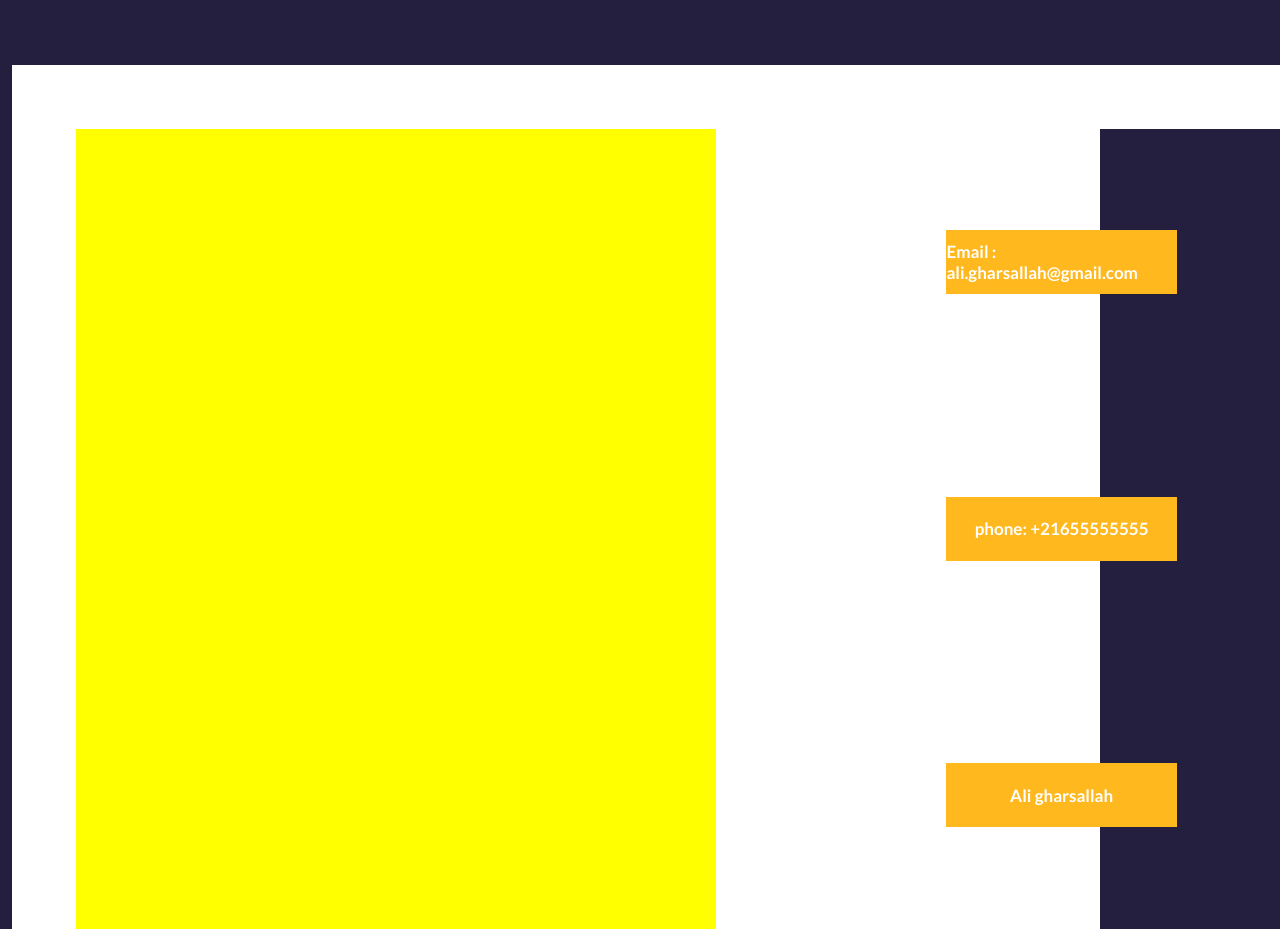
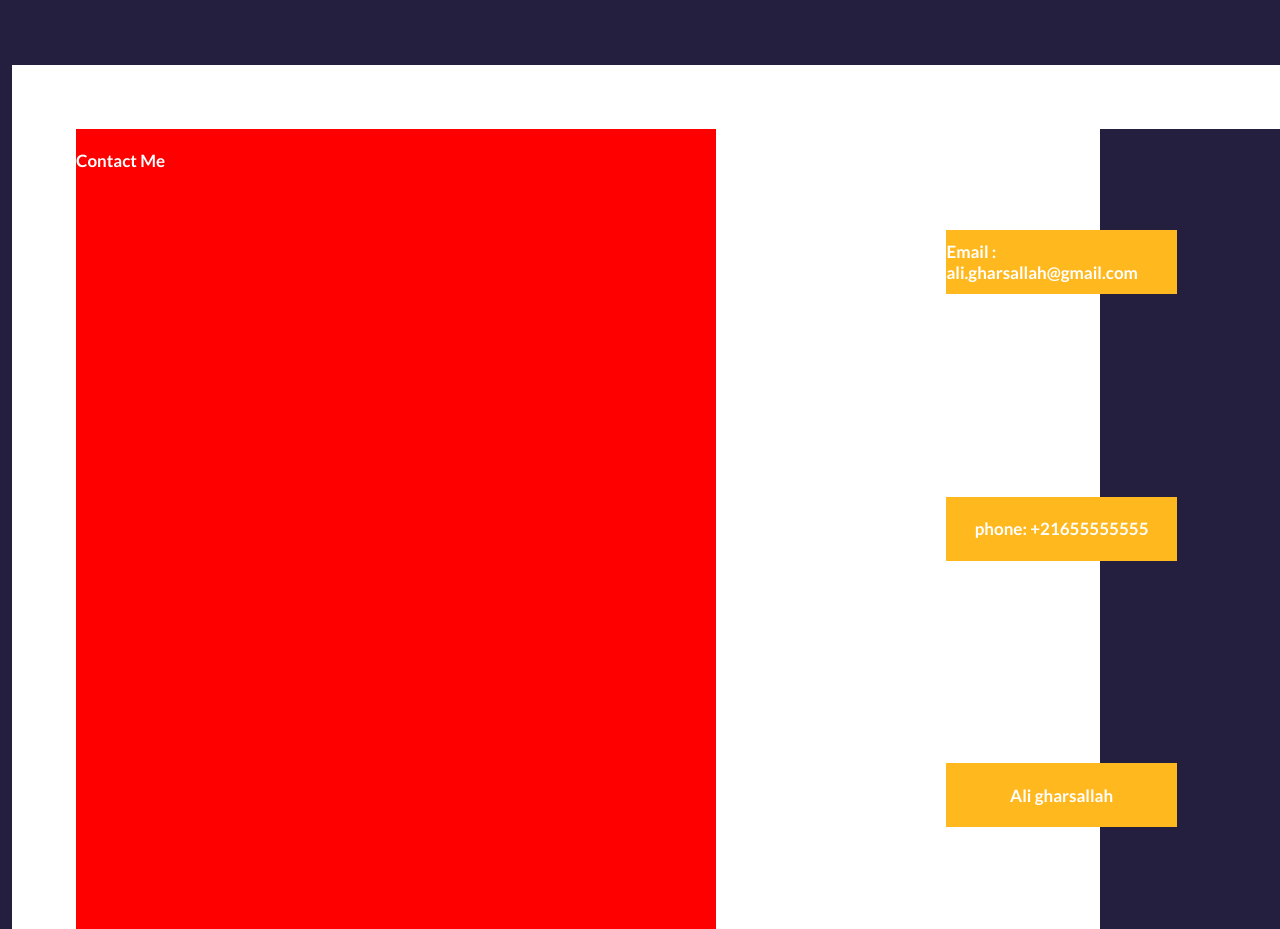
Before and after one commit to AliGharsallah/my-portfolio, a React (Vite) app: page / in a window 1280 px wide. Shown: the part 1460-2389 px from the top of the page. Built offline with nearby package versions, Linux system fonts and the light colour scheme.

Commit message:
contact page

```diff
--- a/src/Components/Contact.css
+++ b/src/Components/Contact.css
@@ -32,7 +32,7 @@
 
 }
 .contactMe{
-    background-color: yellow;
+    background-color: red;
     height:100vh;
     width:50%;
 }
--- a/src/Components/Contact.jsx
+++ b/src/Components/Contact.jsx
@@ -4,7 +4,10 @@ const  Contact=()=>{
     return(
     <div className='contactpage'>
 
-    <div className='contactMe'></div>
+    <div className='contactMe'>
+        <br />
+        <span>Contact Me</span>
+    </div>
 
      <div className='rightrectangle'>
      <div>Email : ali.gharsallah@gmail.com</div>
```
